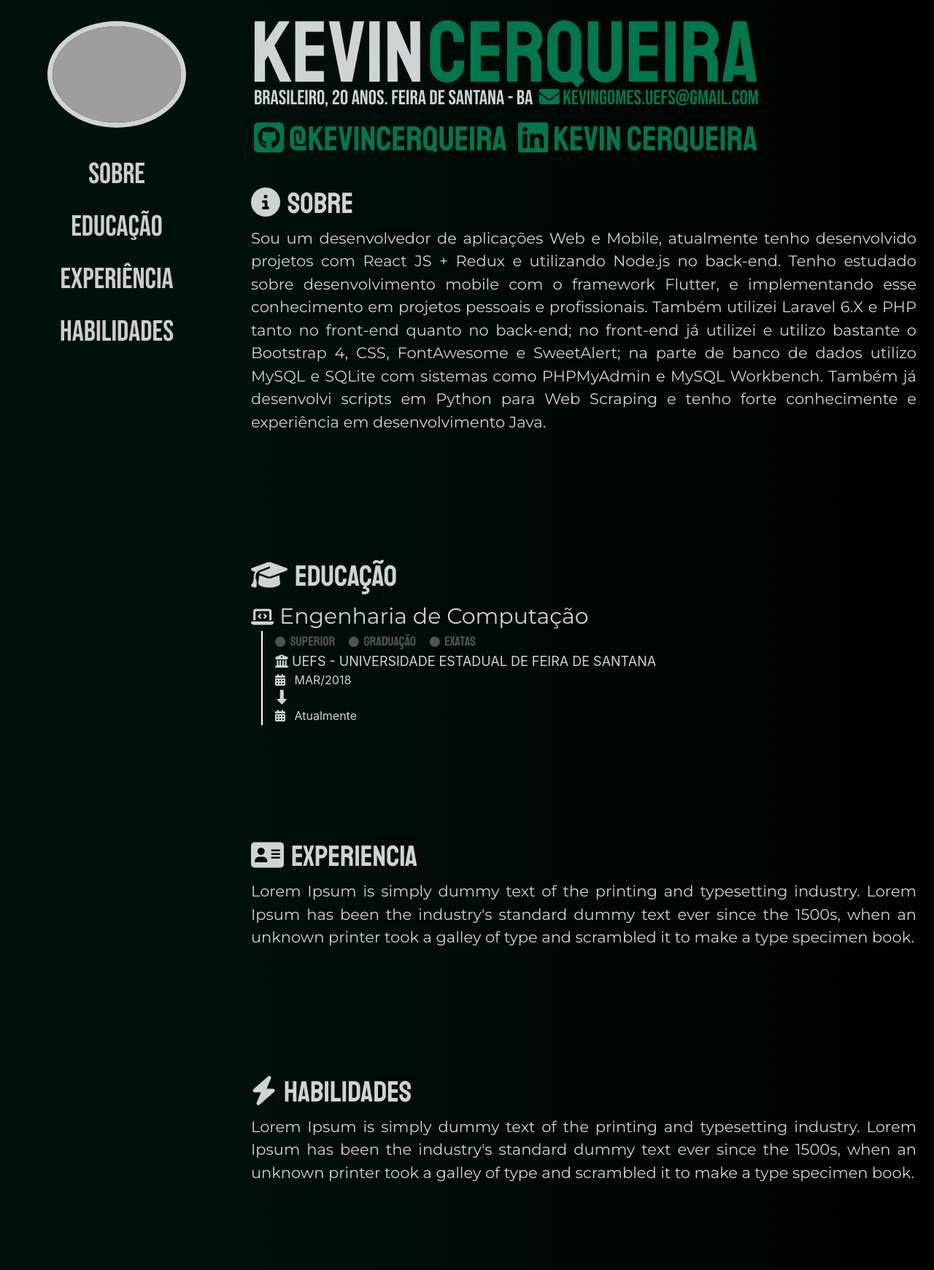
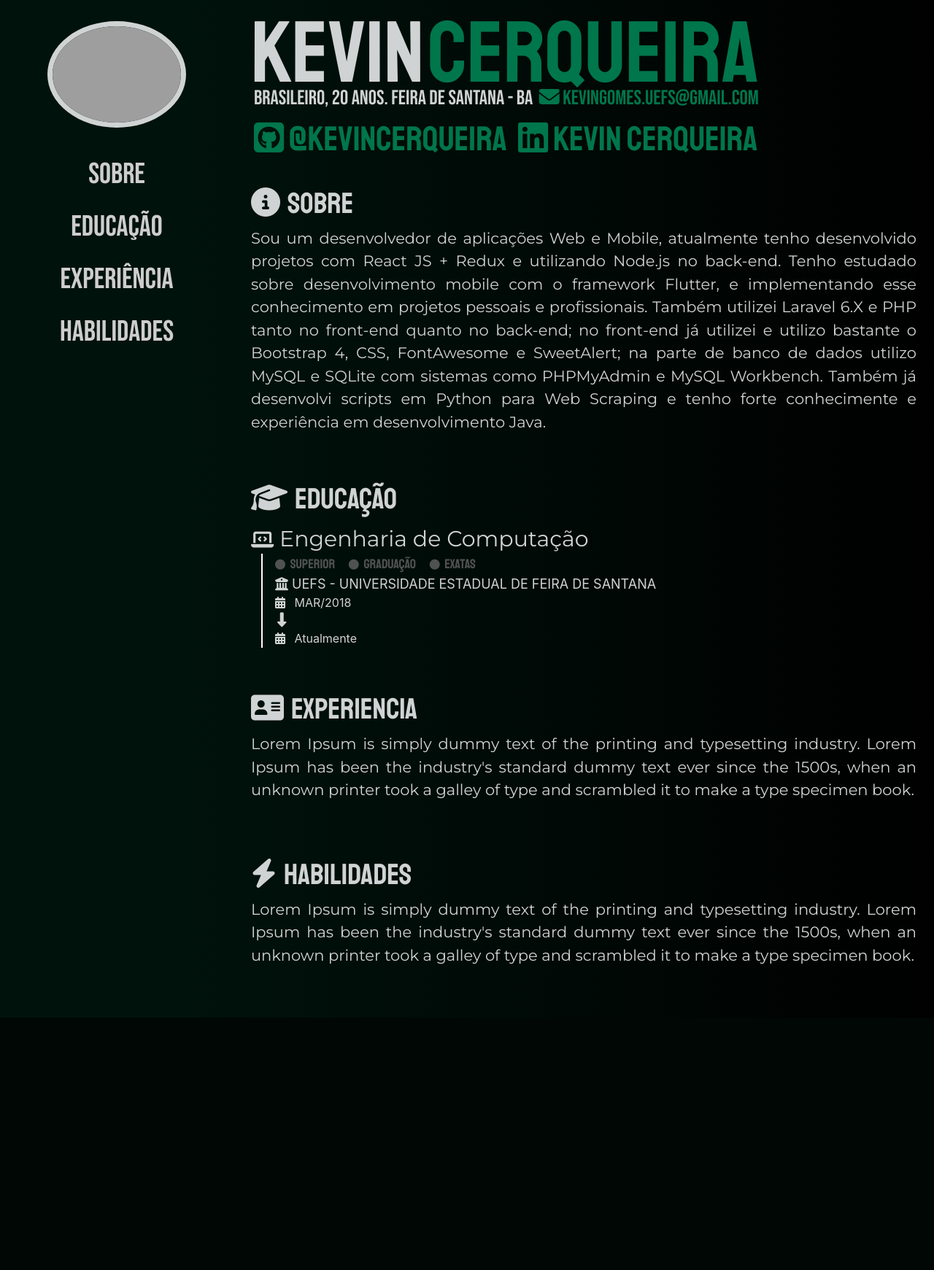
Before and after one commit to KevinCerqueira/kevincerqueira.github.io, a PHP site: page / in a window 1280 px wide. Shown: the part 39-1780 px from the top of the page at 73% size. After the commit the page ends 1361 px from the top, so only its background shows below. Run offline with PHP 8.4, Linux system fonts and the light colour scheme; some libraries are stand-ins or nearby versions; grey boxes are pictures that could not be loaded.

Commit message:
:art: updated background gradient

```diff
--- a/css/style.css
+++ b/css/style.css
@@ -92,13 +92,13 @@ body {
   background: rgb(0, 12, 8);
   background: linear-gradient(
     90deg,
-    rgba(0, 17, 11, 1) 20%,
+    rgba(0, 18, 12, 1) 20%,
     rgba(0, 0, 0, 1) 100%
   );
 }
 section {
-  padding-top: 78px;
-  padding-bottom: 78px;
+  padding-top: 30px;
+  padding-bottom: 30px;
 }
 
 .horizontal {
@@ -183,9 +183,7 @@ section {
 }
 #sobre {
   padding-top: 20px !important;
-}
-#educacao{
-
+  padding-bottom: 20px !important;
 }
 #educacao-ecomp {
   font-size: 30px;
```
